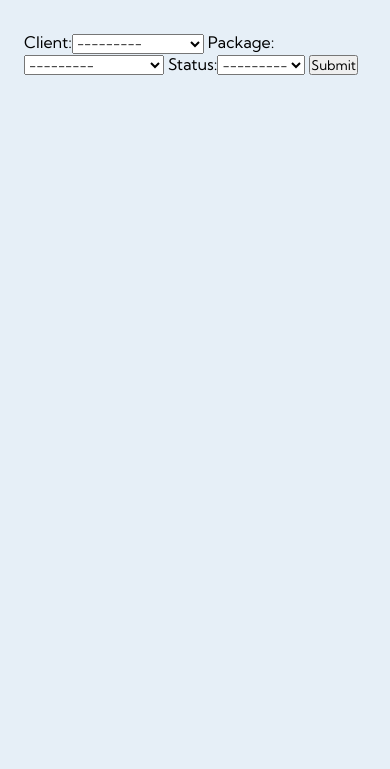
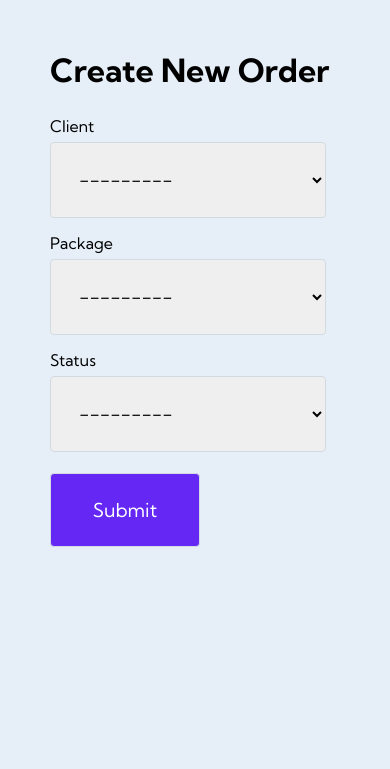
Before and after one commit to bapplewh/capstone-app-final, a Django app: page /create_order/ in a window 390 px wide. Shown: the part 100-869 px from the top of the page. After the commit the page ends 647 px from the top, so only its background shows below. Run offline with Django 3.2, Linux system fonts and the light colour scheme; a user stored in the database is signed in; data comes from the database, SQL or seed files in the repository; both versions use the stored data as it was after the commit; some libraries are stand-ins or nearby versions.

Commit message:
finalized responsive styles across full site

```diff
--- a/accounts/templates/accounts/dashboard-navbar.html
+++ b/accounts/templates/accounts/dashboard-navbar.html
@@ -26,7 +26,7 @@
             </li>
 
             <li class="navbar__item">
-                <a href="/" class="navbar__links">Launch</a>
+                <a href="/" class="navbar__links" target="_blank">Launch</a>
             </li>
 
             <li class="navbar__item">
--- a/accounts/templates/accounts/order-form.html
+++ b/accounts/templates/accounts/order-form.html
@@ -6,7 +6,7 @@
 
 {% include 'accounts/dashboard-navbar.html' %}
 
-    <div class="main-content">
+    <!-- <div class="main-content">
         <main>
             <form action="" method="POST">
                 {% csrf_token %}
@@ -15,6 +15,34 @@
                 <input type="submit" name="Submit">
             </form>
         </main>
+    </div> -->
+
+
+    <div class="dashboard-form">
+        <div class="dashboard-form-container">
+            <div class="dashboard-form-container__content">
+                <div class="dashboard-form-container__content--header">
+                    <h1>Create New Order</h1>
+                </div>
+            </div>
+
+            <div class="dashboard-form-container__form">
+                <form action="" method="POST">
+                    {% csrf_token %}
+
+                    <label for="">Client</label>
+                    {{form.client}}
+                    <label for="">Package</label>
+                    {{form.package}}
+                    <label for="">Status</label>
+                    {{form.status}}
+
+                    <input class="dashboard-form-container__button" type="submit" name="Submit">
+                </form>
+            </div>
+
+            {{form.errors}}
+        </div>
     </div>
 
 
--- a/static/css/main.css
+++ b/static/css/main.css
@@ -1303,6 +1260,71 @@
     background-color: transparent;
 }
 
+
+
+/* DASHBOARD FORM PAGE */
+.dashboard-form {
+    height: 90vh;
+    background-color: #e6eff7;
+}
+
+.dashboard-form-container {
+    display: grid;
+    margin: 0 auto;
+    background-color: #e6eff7;
+    width: 100%;
+    max-width: 1500px;
+    padding: 50px;
+}
+
+.dashboard-form-container__content--header h1 {
+    font-size: 2rem;
+    font-weight: 900;
+}
+
+.dashboard-form-container__form form {
+    display: grid;
+    margin: 1.6rem 0;
+    width: 40%;
+}
+
+.dashboard-form-container__form input {
+    padding: 1.5rem;
+    border-radius: 4px;
+    margin: 6px 0;
+    outline: none;
+    font-size: 1.2rem;
+    border: 1px solid #d3dae1;
+}
+
+.dashboard-form-container__form select {
+    padding: 1.5rem;
+    border-radius: 4px;
+    margin: 6px 0;
+    outline: none;
+    font-size: 1.2rem;
+    border: 1px solid #d3dae1;
+    margin-bottom: 15px;
+}
+
+.dashboard-form-container__button {
+    font-size: 1.15rem;
+    background-color: var(--deepsea);
+    padding: 14px 32px;
+    border: none;
+    border-radius: 4px;
+    margin-top: 1.5rem;
+    cursor: pointer;
+    position: relative;
+    transition: all 0.5s ease;
+    outline: none;
+    width: 150px;
+    color: white;
+}
+
+.dashboard-form-container__button:hover {
+    background-color: var(--slateblue);
+}
 
 
 
@@ -2613,32 +2629,23 @@
 /* DASHBOARD */
 /* main page */
 @media only screen and (max-width: 960px) {
-    .dashboard-cards {
-        grid-template-columns: repeat(3, 1fr);
-    }
-
     .recent-projects {
         grid-template-columns: 60% 40%;
     }
 }
 
 @media only screen and (max-width: 768px) {
-    .dashboard-cards {
-        grid-template-columns: repeat(2, 1fr);
-    }
-
     .recent-projects {
         grid-template-columns: 100%;
     }
-
-    .search-wrapper {
-        display: none;
-    }
-}
-
-@media only screen and (max-width: 768px) {
-    .dashboard-cards {
-        grid-template-columns: 100%;
+}
+
+
+/* DASHBOARD */
+/* main page */
+@media only screen and (max-width: 960px) {
+    .dashboard-form-container__form form {
+        width: 95%;
     }
 }
 
```
Also changed, not shown: other parts of static/css/main.css (+6 -55 lines), accounts/templates/accounts/client-form.html (+33 -8 lines), accounts/templates/accounts/register.html (+0 -7 lines), db.sqlite3.
